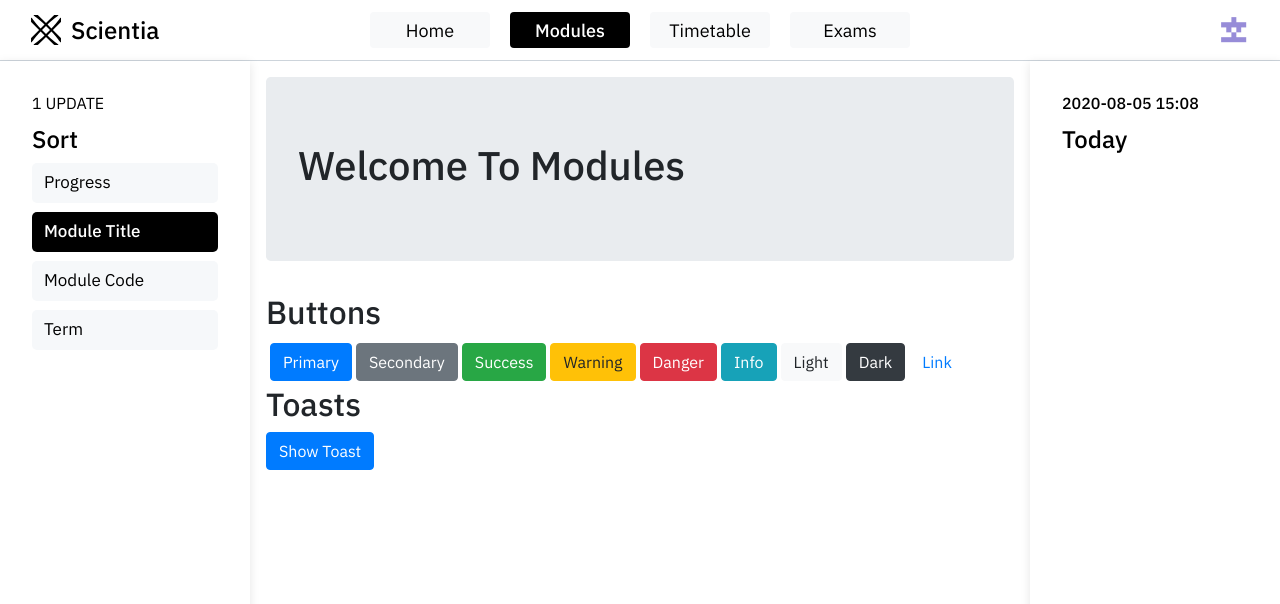
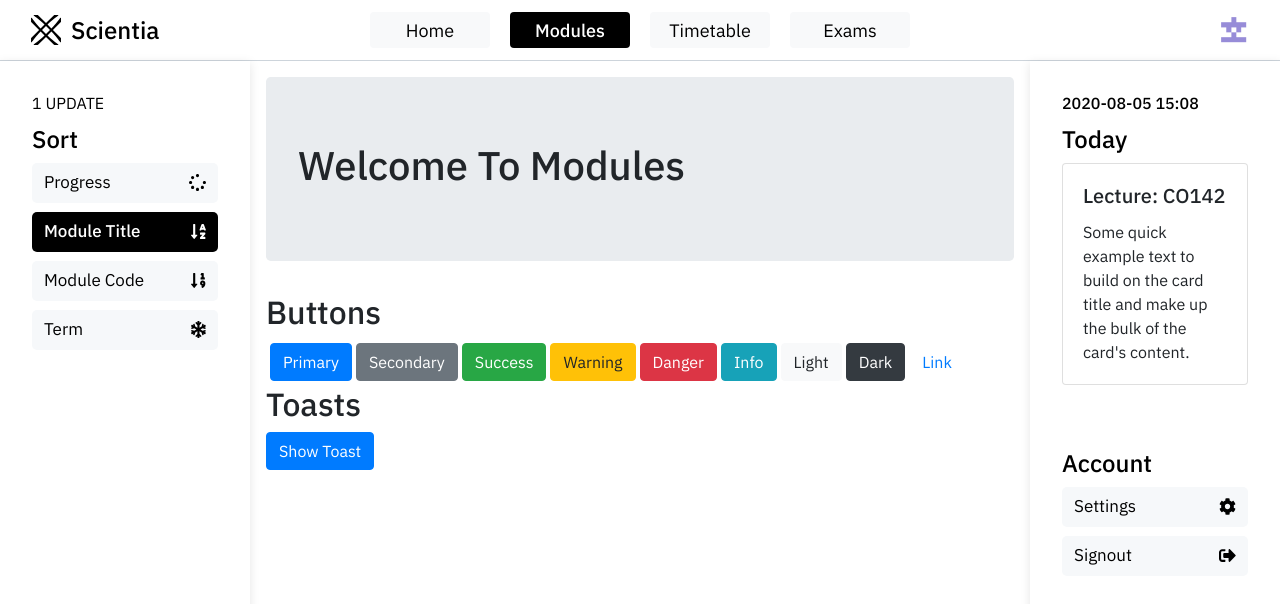
Before and after one commit to JayshivPatel/ScientiaAskDoc, a React (Create React App) app in the folder frontend/: page /modules in a window 1280 px wide. Shown: the top 604 px of the page. Built offline with nearby package versions, Linux system fonts and the light colour scheme.

Commit message:
make sidebar tab groups more modular

```diff
--- a/frontend/src/components/molecules/CalendarGroup/index.tsx
+++ b/frontend/src/components/molecules/CalendarGroup/index.tsx
@@ -1,21 +1,24 @@
 import React from "react";
-import Button from "react-bootstrap/Button";
 import styles from "./style.module.scss";
 import Card from "react-bootstrap/Card";
 
 const CalendarGroup: React.FC = () => {
   return (
     <>
-      <h1 className={styles.moduleOutlineHeading}>Today</h1>
+      <h1 className={styles.tabGroupHeading}>Today</h1>
       <div
-        className={"btn-group-vertical " + styles.moduleOutlineButtonGroup}
+        className={"btn-group-vertical " + styles.tabGroupButtonGroup}
         role="group"
       >
-        {/* <Button className={styles.moduleOutlineButton}>Progress</Button>
-        <Button className={"active " + styles.moduleOutlineButton}>
-          Module Title
-        </Button> */}
-
+        <Card>
+          <Card.Body>
+            <Card.Title>Lecture: CO142</Card.Title>
+            <Card.Text>
+              Some quick example text to build on the card title and make up the
+              bulk of the card's content.
+            </Card.Text>
+          </Card.Body>
+        </Card>
       </div>
     </>
   );
--- a/frontend/src/components/molecules/CalendarGroup/style.module.scss
+++ b/frontend/src/components/molecules/CalendarGroup/style.module.scss
@@ -1,6 +1,6 @@
 @import "assets/scss/custom";
 
-.moduleOutlineButton {
+.tabGroupButton {
 	margin-bottom: 10px;
 
 	color: #000;
@@ -14,8 +14,8 @@
 
 }
 
-.moduleOutlineButton:global(.active),
-.moduleOutlineButton:active{
+.tabGroupButton:global(.active),
+.tabGroupButton:active{
   color: #fff;
 	background-color: #000 !important;
   font-weight: 500;
@@ -24,21 +24,21 @@
   height: 40px;
 }
 
-.moduleOutlineButton:hover {
+.tabGroupButton:hover {
 	background-color: #e5e5e5;
 	border-color: #fff;
 	color: #000;
 }
 
 @media (max-width: 992px) {
-  .moduleOutlineButtonGroup {
+  .tabGroupButtonGroup {
     margin-top: 102px;
     margin-left: 16px;
     margin-right: 16px;
     width: 218px !important;
 	}
 
-	.moduleOutlineHeading {
+	.tabGroupHeading {
     font-size: 24px;
     color: #000000;
     text-align: left;
@@ -52,14 +52,14 @@
 }
 
 @media (min-width: 992px) {
-  .moduleOutlineButtonGroup {
+  .tabGroupButtonGroup {
     margin-top: 102px;
     margin-left: 32px;
     margin-right: 32px;
     width: 186px !important;
 	}
 
-	.moduleOutlineHeading {
+	.tabGroupHeading {
     font-size: 24px;
     color: #000000;
     text-align: left;
--- a/frontend/src/components/molecules/LeftBarTabGroup/index.tsx
+++ /dev/null
@@ -1,24 +0,0 @@
-import React from "react";
-import Button from "react-bootstrap/Button";
-import styles from "./style.module.scss";
-
-const LeftBarTabGroup: React.FC = () => {
-  return (
-    <>
-      <h1 className={styles.moduleOutlineHeading}>Sort</h1>
-      <div
-        className={"btn-group-vertical " + styles.moduleOutlineButtonGroup}
-        role="group"
-      >
-        <Button className={styles.moduleOutlineButton}>Progress</Button>
-        <Button className={"active " + styles.moduleOutlineButton}>
-          Module Title
-        </Button>
-        <Button className={styles.moduleOutlineButton}>Module Code</Button>
-        <Button className={styles.moduleOutlineButton}>Term</Button>
-      </div>
-    </>
-  );
-};
-
-export default LeftBarTabGroup;
--- /dev/null
+++ b/frontend/src/components/molecules/SideBarTabGroup/index.tsx
@@ -0,0 +1,45 @@
+import React from "react";
+import Button from "react-bootstrap/Button";
+import styles from "./style.module.scss";
+import classNames from "classnames";
+import { IconDefinition } from "@fortawesome/free-solid-svg-icons";
+import { FontAwesomeIcon } from "@fortawesome/react-fontawesome";
+
+export interface SideBarTabGroupProp {
+  title: string;
+  buttons: {
+    title: string;
+    icon: IconDefinition;
+    active?: boolean;
+  }[];
+}
+
+const SideBarTabGroup: React.FC<SideBarTabGroupProp> = ({
+	title,
+  buttons,
+}: SideBarTabGroupProp) => {
+  return (
+    <>
+      <h1 className={styles.tabGroupHeading}>{title}</h1>
+      <div
+        className={"btn-group-vertical " + styles.tabGroupButtonGroup}
+        role="group"
+      >
+        {buttons.map(({ title, icon, active }) => (
+          <Button
+            className={classNames({ active: active }, styles.tabGroupButton)}
+            key={title}
+          >
+            {title}
+            <FontAwesomeIcon
+							className={styles.tabGroupButtonSvg}
+							icon={icon}
+            />
+          </Button>
+        ))}
+      </div>
+    </>
+  );
+};
+
+export default SideBarTabGroup;
--- a/frontend/src/components/molecules/LeftBarTabGroup/style.module.scss
+++ b/frontend/src/components/molecules/SideBarTabGroup/style.module.scss
@@ -1,6 +1,6 @@
 @import "assets/scss/custom";
 
-.moduleOutlineButton {
+.tabGroupButton {
 	margin-bottom: 10px;
 
 	color: #000;
@@ -11,11 +11,17 @@
   height: 40px;
   border-radius: 5px !important;
 	text-align: left;
-
+	display: inline-block;
+	vertical-align: middle;
 }
 
-.moduleOutlineButton:global(.active),
-.moduleOutlineButton:active{
+.tabGroupButtonSvg {
+	float :right;
+	margin-top: 3.5px;
+}
+
+.tabGroupButton:global(.active),
+.tabGroupButton:active{
   color: #fff;
 	background-color: #000 !important;
   font-weight: 500;
@@ -24,21 +30,21 @@
   height: 40px;
 }
 
-.moduleOutlineButton:hover {
+.tabGroupButton:hover {
 	background-color: #e5e5e5;
 	border-color: #fff;
 	color: #000;
 }
 
 @media (max-width: 992px) {
-  .moduleOutlineButtonGroup {
+  .tabGroupButtonGroup {
     margin-top: 102px;
     margin-left: 16px;
     margin-right: 16px;
     width: 218px !important;
 	}
 
-	.moduleOutlineHeading {
+	.tabGroupHeading {
     font-size: 24px;
     color: #000000;
     text-align: left;
@@ -52,14 +58,14 @@
 }
 
 @media (min-width: 992px) {
-  .moduleOutlineButtonGroup {
+  .tabGroupButtonGroup {
     margin-top: 102px;
     margin-left: 32px;
     margin-right: 32px;
     width: 186px !important;
 	}
 
-	.moduleOutlineHeading {
+	.tabGroupHeading {
     font-size: 24px;
     color: #000000;
     text-align: left;
--- a/frontend/src/components/organisms/LeftBar/index.tsx
+++ b/frontend/src/components/organisms/LeftBar/index.tsx
@@ -1,12 +1,33 @@
 import React from "react";
-import LeftBarTabGroup from "components/molecules/LeftBarTabGroup";
-import styles from "./style.module.scss"
+import SideBarTabGroup from "components/molecules/SideBarTabGroup";
+import styles from "./style.module.scss";
+import { faSpinner, faSortNumericDown, faSortAlphaDown, faSnowflake } from "@fortawesome/free-solid-svg-icons";
 
 const LeftBar: React.FC = () => {
+  let buttons = [
+    {
+			title: "Progress",
+			icon: faSpinner,
+    },
+    {
+			title: "Module Title",
+			icon: faSortAlphaDown,
+      active: true,
+    },
+    {
+			title: "Module Code",
+			icon: faSortNumericDown,
+    },
+    {
+			icon: faSnowflake,
+      title: "Term",
+    },
+  ];
+
   return (
     <div id={styles.leftbarWrapper}>
       <p className={styles.leftbarStatus}>1 UPDATE</p>
-      <LeftBarTabGroup />
+      <SideBarTabGroup title="Sort" buttons={buttons}/>
     </div>
   );
 };
--- a/frontend/src/components/organisms/RightBar/index.tsx
+++ b/frontend/src/components/organisms/RightBar/index.tsx
@@ -1,12 +1,27 @@
 import React from "react";
 import styles from "./style.module.scss";
 import CalendarGroup from "components/molecules/CalendarGroup";
+import SideBarTabGroup from "components/molecules/SideBarTabGroup";
+import { faCog, faSignOutAlt } from "@fortawesome/free-solid-svg-icons";
+
 
 const RightBar: React.FC = () => {
+	let buttons = [
+    {
+			title: "Settings",
+			icon: faCog,
+    },
+    {
+			title: "Signout",
+			icon: faSignOutAlt,
+    },
+	];
+
   return (
     <div id={styles.rightbarWrapper}>
       <p className={styles.rightbarStatus}>2020-08-05 15:08</p>
 			<CalendarGroup/>
+			<SideBarTabGroup title="Account" buttons={buttons}/>
     </div>
   );
 };
```
